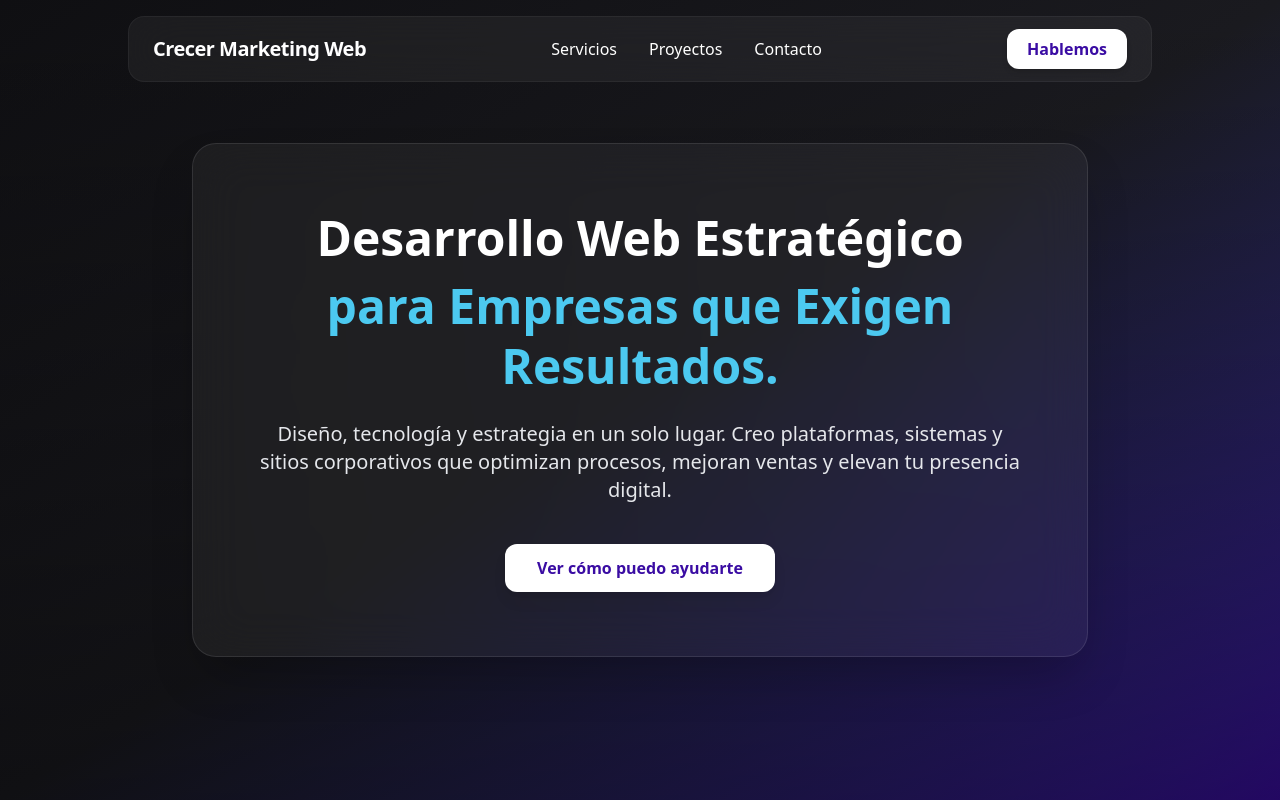
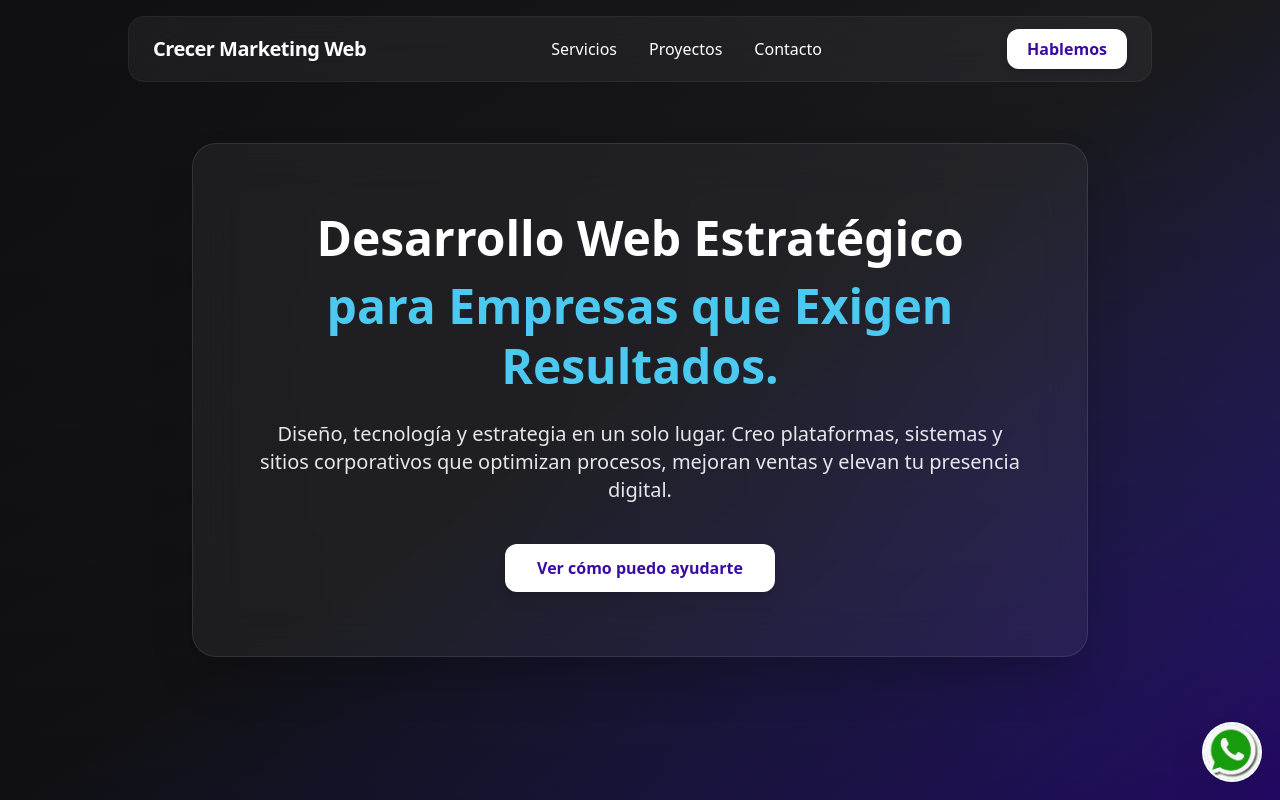
Before and after one commit to JPgitidaho/crecermarketing-web, a React (Vite) app: page / in a window 1280 px wide. Shown: the top 800 px of the page. Built offline with nearby package versions, Linux system fonts and the light colour scheme.

Commit message:
actualization

```diff
--- a/src/App.jsx
+++ b/src/App.jsx
@@ -12,6 +12,7 @@ import Soluciones from "./pages/Soluciones"
 import Analytics from "./components/Analytics"
 import Navbar from "./components/Navbar"
 import About from "./components/About"
+import WhatsAppButton from "./components/WhatsAppButton"
 
 
 function Home() {
@@ -41,6 +42,7 @@ function App() {
   return (
     <Router>
       <Analytics />
+      <WhatsAppButton />
       <Routes>
         <Route path="/" element={<Home />} />
         <Route path="/soluciones" element={<Soluciones />} />
--- /dev/null
+++ b/src/components/WhatsAppButton.jsx
@@ -0,0 +1,31 @@
+import { useState } from "react"
+import { MessageCircle } from "lucide-react"
+
+const WHATSAPP_ICON_SRC = `${import.meta.env.BASE_URL}assets/wsp.jpg`
+
+function WhatsAppButton() {
+  const [imageError, setImageError] = useState(false)
+
+  return (
+    <a
+      href="https://wa.me/56936274715"
+      target="_blank"
+      rel="noreferrer"
+      aria-label="Escribir por WhatsApp"
+      className="fixed bottom-5 right-5 z-[999] flex h-14 w-14 items-center justify-center overflow-hidden rounded-full bg-[#25D366] text-white shadow-2xl ring-2 ring-white transition-transform duration-200 hover:scale-110 focus:outline-none focus:ring-4 focus:ring-green-300"
+    >
+      {imageError ? (
+        <MessageCircle className="h-7 w-7" />
+      ) : (
+        <img
+          src={WHATSAPP_ICON_SRC}
+          alt="WhatsApp"
+          className="h-full w-full object-cover"
+          onError={() => setImageError(true)}
+        />
+      )}
+    </a>
+  )
+}
+
+export default WhatsAppButton
```
